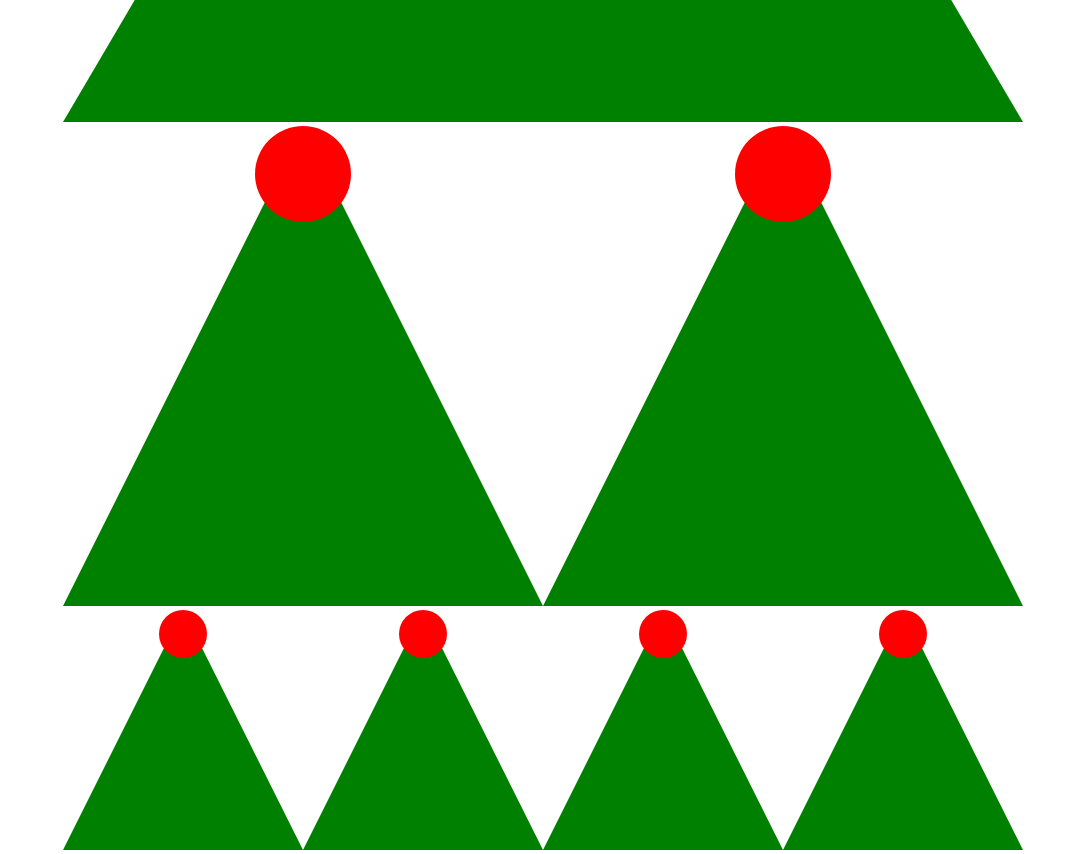
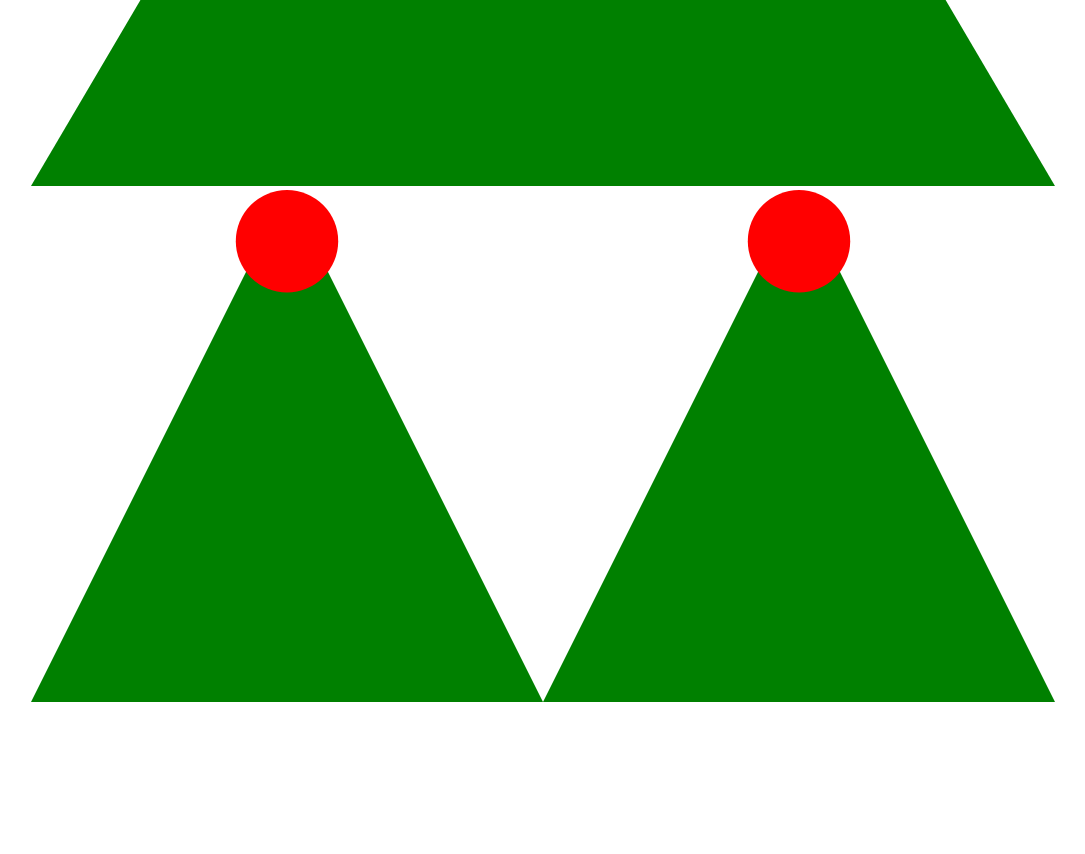
Before and after one commit to MittBrukernavn/alexandersen, a React (Create React App) app in the folder client/: page /christmastree in a window 1280 px wide. Shown: the part 860-1714 px from the top of the page, without its empty margins (97-1182 px from the left). After the commit the page ends 1566 px from the top, so only its background shows below. Built offline with nearby package versions, Linux system fonts and the light colour scheme.

Commit message:
Decreased chances of killing computers

```diff
--- a/client/src/components/christmas-binary-tree/ChristmasTree.jsx
+++ b/client/src/components/christmas-binary-tree/ChristmasTree.jsx
@@ -4,7 +4,7 @@ import styled from 'styled-components';
 import Tree from './Tree.jsx';
 
 const Wrapper = styled.div`
-  max-width: 60em;
+  max-width: 80vw;
   min-height: 100vh;
   display: flex;
   flex-direction: column;
@@ -19,16 +19,16 @@ const InputField = styled.div`
 `;
 
 const ChristmasTree = () => {
-  const [maxDepth, setMaxDepth] = useState(3);
+  const [nodeCount, setNodeCount] = useState(3);
 
   return (
     <Wrapper>
       <InputField>
-        <label htmlFor='maxDepthIn' >
-          How many layers? <input id='maxDepthIn' value={maxDepth} onChange={e=>setMaxDepth(e.target.value)} />
+        <label htmlFor='nodeCountIn' >
+          How many nodes? <input id='nodeCountIn' value={nodeCount} onChange={e=>setNodeCount(e.target.value)} />
         </label>
       </InputField>
-      <Tree depth={1} maxDepth={maxDepth} />
+      {nodeCount > 0 ? <Tree depth={1} nodeCount={nodeCount} /> : null}
     </Wrapper>
   );
 }
--- a/client/src/components/christmas-binary-tree/Tree.jsx
+++ b/client/src/components/christmas-binary-tree/Tree.jsx
@@ -51,7 +51,10 @@ const Julekule = styled.circle`
 `;
 
 const Tree = props => {
-  const { depth, maxDepth } = props;
+  const { depth, nodeCount } = props;
+  const childNodes = nodeCount - 1;
+  const leftCount = Math.ceil(childNodes/2);
+  const rightCount = Math.floor(childNodes/2);
   return (
     <Wrapper>
       <BranchDiv>
@@ -69,10 +72,10 @@ const Tree = props => {
         </Svg>
       </BranchDiv>
 
-      {depth < maxDepth ? (
+      {leftCount > 0 ? (
         <RecursiveDiv>
-          <Tree depth={depth+1} maxDepth={maxDepth} />
-          <Tree depth={depth+1} maxDepth={maxDepth} />
+          <Tree depth={depth+1} nodeCount={leftCount} />
+          { rightCount > 0 ? <Tree depth={depth+1} nodeCount={rightCount} /> : <Wrapper />}
         </RecursiveDiv>
        ) : null}
     </Wrapper>
```
